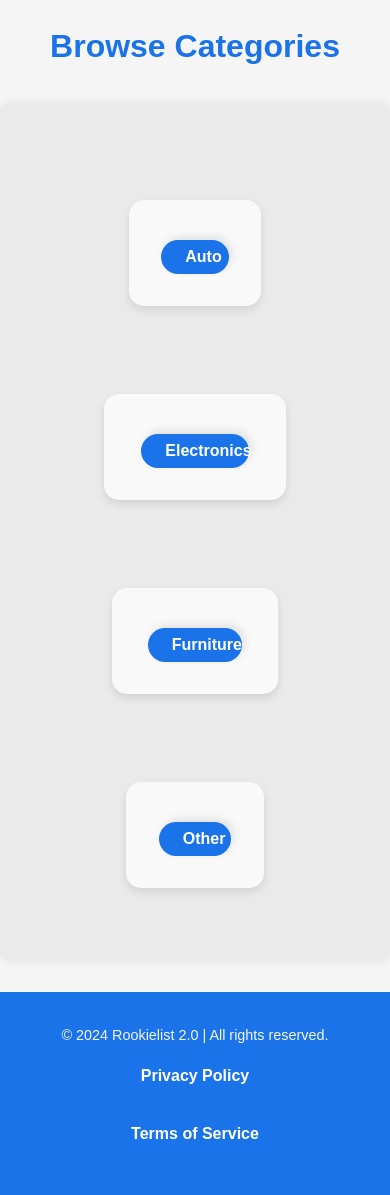
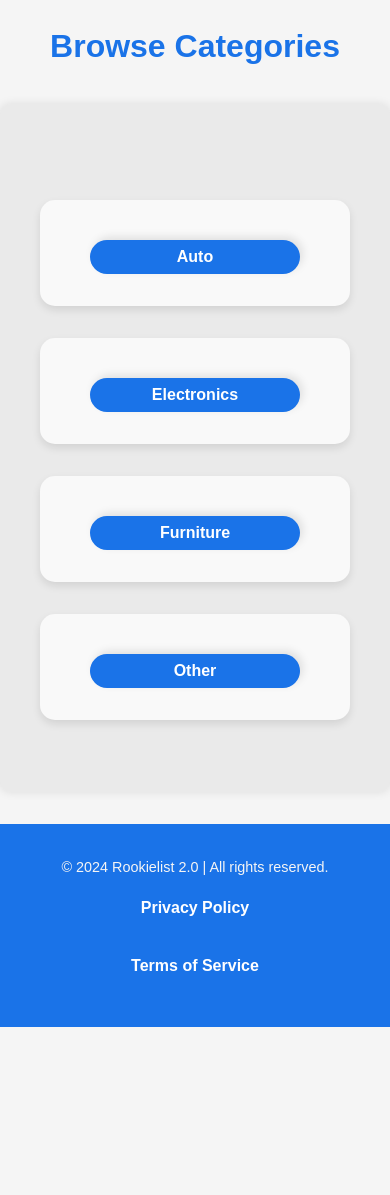
Before and after one commit to lucasj-lab/DBproject, a PHP site: page / in a window 390 px wide. Shown: the part 597-1792 px from the top of the page. After the commit the page ends 1624 px from the top, so only its background shows below. Run offline with PHP 8.4, Linux system fonts and the light colour scheme.

Commit message:
fixed index catagory forms for mobile view

```diff
--- a/styles.css
+++ b/styles.css
@@ -318,7 +318,6 @@ button:hover {
 }
 
 .category-grid {
-    display: grid;
     grid-template-columns: repeat(auto-fit, minmax(200px, 1fr));
     gap: 1.5rem;
     padding: 1rem;
```
